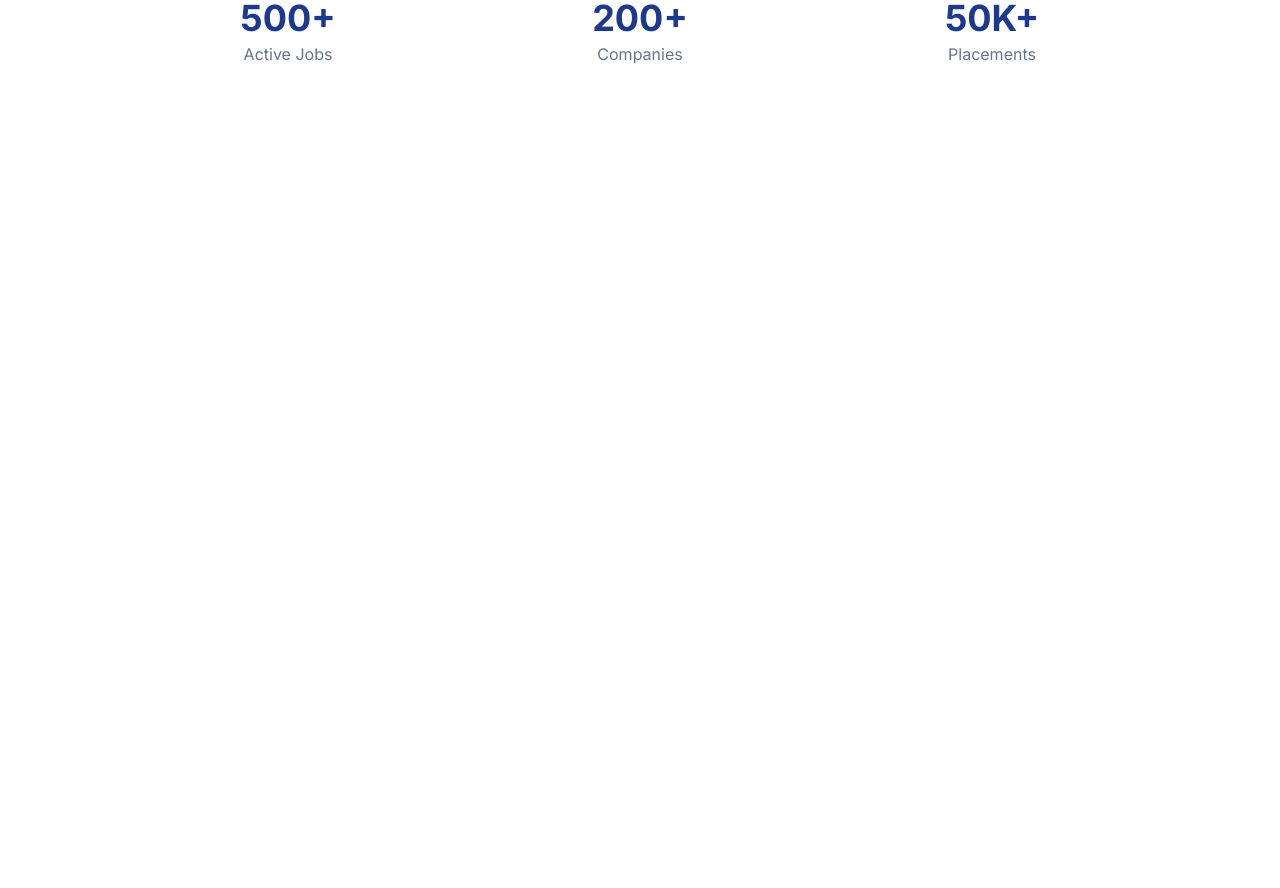
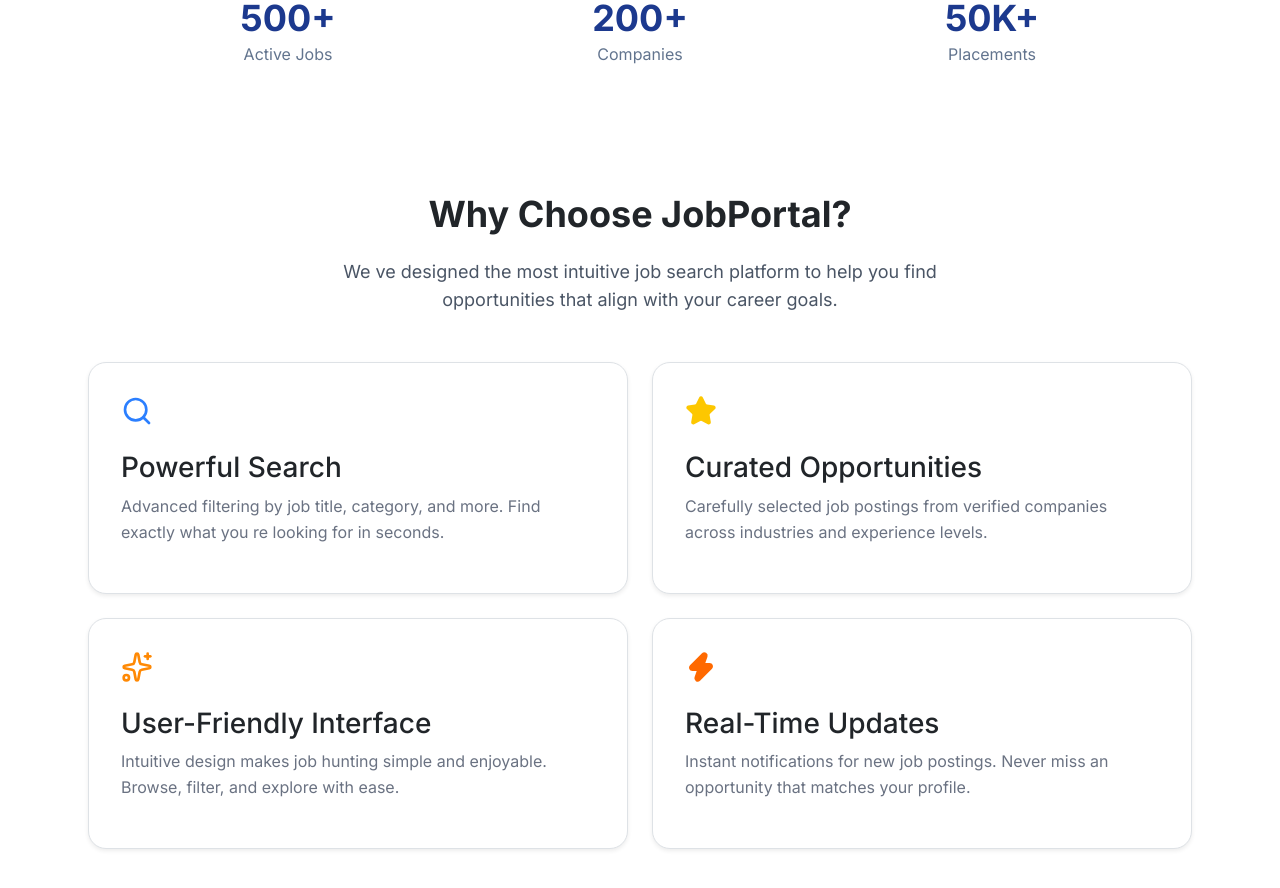
Before and after one commit to xamidovakbar134-tech/1-loyiha, a Next.js app: page / in a window 1280 px wide. Shown: the part 620-1508 px from the top of the page. Before the commit the page ends 800 px from the top, so only its background shows below. Built offline with nearby package versions, Linux system fonts and the light colour scheme.

Commit message:
section +

```diff
--- /dev/null
+++ b/app/_components/Section.tsx
@@ -0,0 +1,66 @@
+import React from 'react';
+import { Search, Star, Sparkles, Zap } from 'lucide-react';
+
+const FeaturesSection = () => {
+  return (
+    <section className="py-16 px-4 max-w-6xl mx-auto font-sans">
+
+      <div className="text-center mb-12">
+        <h2 className="text-4xl! font-bold! text-gray-900 mb-4">Why Choose JobPortal?</h2>
+        <p className="text-gray-600 max-w-2xl mx-auto text-lg">
+          We ve designed the most intuitive job search platform to help you find opportunities
+          that align with your career goals.
+        </p>
+      </div>
+
+      {/* Kartochkalar qolipi */}
+      <div className="grid grid-cols-1 md:grid-cols-2 gap-6">
+
+        {/* 1-Karta: Powerful Search */}
+        <div className="p-8 border border-gray-100 rounded-2xl bg-white shadow-sm hover:shadow-md! transition-shadow!">
+          <div className="mb-4">
+            <Search className="text-blue-500 w-8 h-8" />
+          </div>
+          <h3 className="text-xl font-bold text-gray-900 mb-2">Powerful Search</h3>
+          <p className="text-gray-500 leading-relaxed">
+            Advanced filtering by job title, category, and more. Find exactly what you re looking for in seconds.
+          </p>
+        </div>
+
+        {/* 2-Karta: Curated Opportunities */}
+        <div className="p-8 border border-gray-100 rounded-2xl bg-white shadow-sm hover:shadow-md! transition-shadow!">
+          <div className="mb-4">
+            <Star className="text-yellow-400 w-8 h-8 fill-yellow-400" />
+          </div>
+          <h3 className="text-xl font-bold text-gray-900 mb-2">Curated Opportunities</h3>
+          <p className="text-gray-500 leading-relaxed">
+            Carefully selected job postings from verified companies across industries and experience levels.
+          </p>
+        </div>
+
+        <div className="p-8 border border-gray-100 rounded-2xl bg-white shadow-sm hover:shadow-md! transition-shadow!">
+          <div className="mb-4">
+            <Sparkles className="text-orange-400 w-8 h-8" />
+          </div>
+          <h3 className="text-xl font-bold text-gray-900 mb-2">User-Friendly Interface</h3>
+          <p className="text-gray-500 leading-relaxed">
+            Intuitive design makes job hunting simple and enjoyable. Browse, filter, and explore with ease.
+          </p>
+        </div>
+
+        <div className="p-8 border border-gray-100 rounded-2xl bg-white shadow-sm hover:shadow-md! transition-shadow!">
+          <div className="mb-4">
+            <Zap className="text-orange-500! w-8 h-8 fill-orange-500!" />
+          </div>
+          <h3 className="text-xl font-bold text-gray-900 mb-2">Real-Time Updates</h3>
+          <p className="text-gray-500 leading-relaxed">
+            Instant notifications for new job postings. Never miss an opportunity that matches your profile.
+          </p>
+        </div>
+
+      </div>
+    </section>
+  );
+};
+
+export default FeaturesSection;
--- a/app/page.tsx
+++ b/app/page.tsx
@@ -1,10 +1,12 @@
 import Header from "./_components/Header";
 import Hero from "./_components/Hero";
+import Section from "./_components/Section";
 export default function Home() {
   return (
     <div>
       <Header />
       <Hero/>
+      <Section/>
     </div>
   );
 }
```
